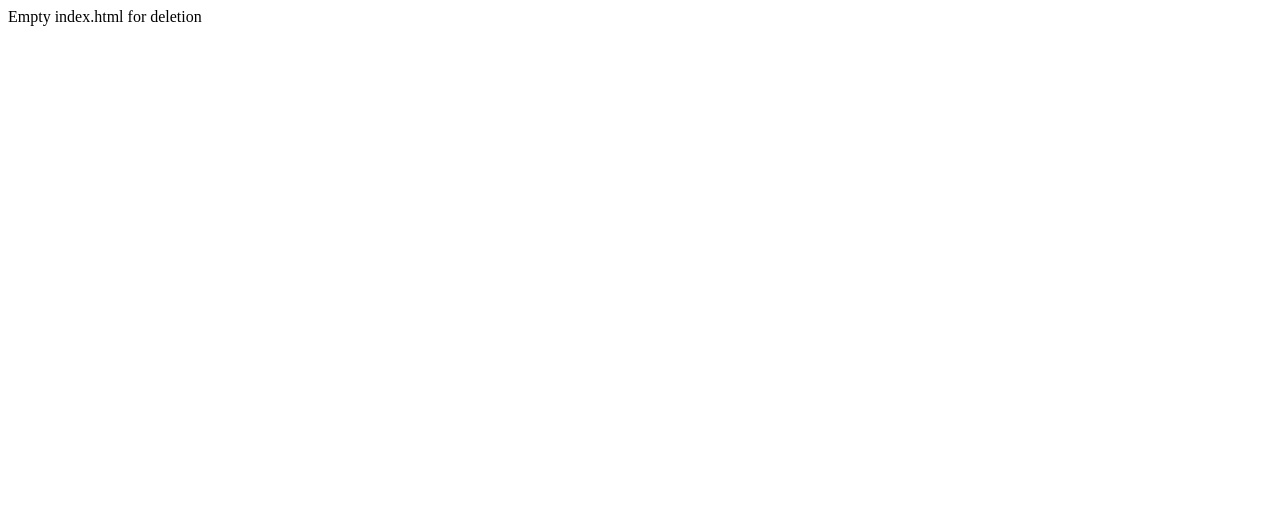
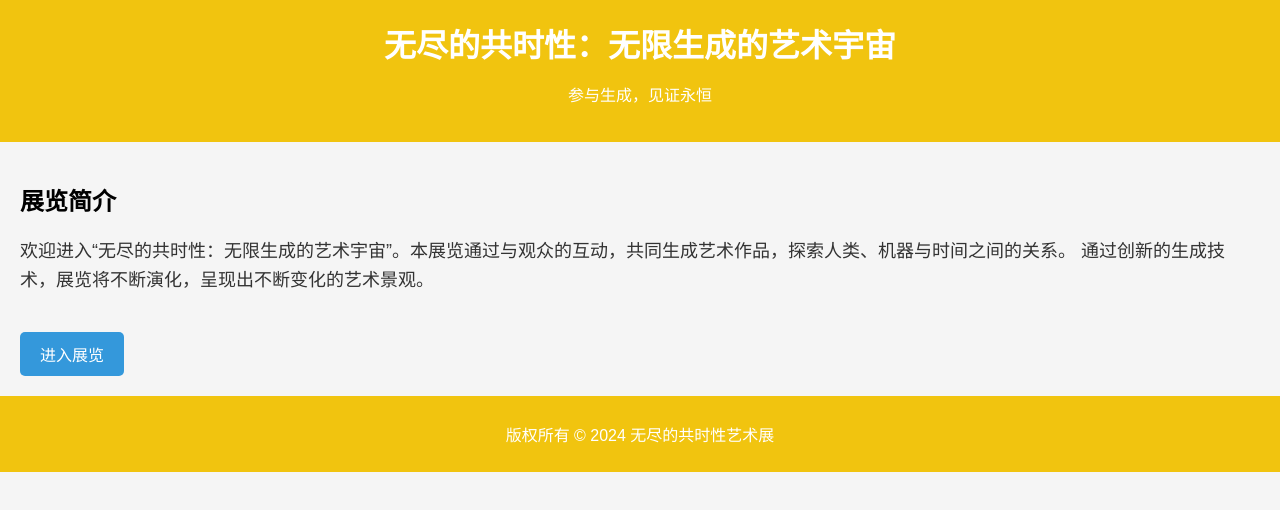
Before and after one commit to aicurator/biennale-exhibition, a plain HTML site: page index.html in a window 1280 px wide. Drawn offline with Linux system fonts and the light colour scheme.

Commit message:
Add files via upload

```diff
--- a/index.html
+++ b/index.html
@@ -1 +1,67 @@
-Empty index.html for deletion
+<!DOCTYPE html>
+<html lang="zh">
+<head>
+  <meta charset="UTF-8">
+  <meta name="viewport" content="width=device-width, initial-scale=1.0">
+  <title>无尽的共时性：无限生成的艺术宇宙</title>
+  <style>
+    body {
+      font-family: Arial, sans-serif;
+      background-color: #f5f5f5;
+      margin: 0;
+      padding: 0;
+    }
+    header {
+      background-color: #f1c40f;
+      padding: 20px;
+      text-align: center;
+      color: white;
+    }
+    h1 {
+      margin: 0;
+    }
+    main {
+      padding: 20px;
+    }
+    .exhibition-description {
+      font-size: 18px;
+      line-height: 1.6;
+      color: #333;
+    }
+    .btn {
+      display: inline-block;
+      padding: 10px 20px;
+      background-color: #3498db;
+      color: white;
+      text-decoration: none;
+      border-radius: 5px;
+      font-size: 16px;
+      margin-top: 20px;
+    }
+    .btn:hover {
+      background-color: #2980b9;
+    }
+  </style>
+</head>
+<body>
+  <header>
+    <h1>无尽的共时性：无限生成的艺术宇宙</h1>
+    <p>参与生成，见证永恒</p>
+  </header>
+
+  <main>
+    <section>
+      <h2>展览简介</h2>
+      <p class="exhibition-description">
+        欢迎进入“无尽的共时性：无限生成的艺术宇宙”。本展览通过与观众的互动，共同生成艺术作品，探索人类、机器与时间之间的关系。
+        通过创新的生成技术，展览将不断演化，呈现出不断变化的艺术景观。
+      </p>
+      <a href="#" class="btn">进入展览</a>
+    </section>
+  </main>
+
+  <footer style="text-align: center; padding: 10px; background-color: #f1c40f; color: white;">
+    <p>版权所有 &copy; 2024 无尽的共时性艺术展</p>
+  </footer>
+</body>
+</html>
```
